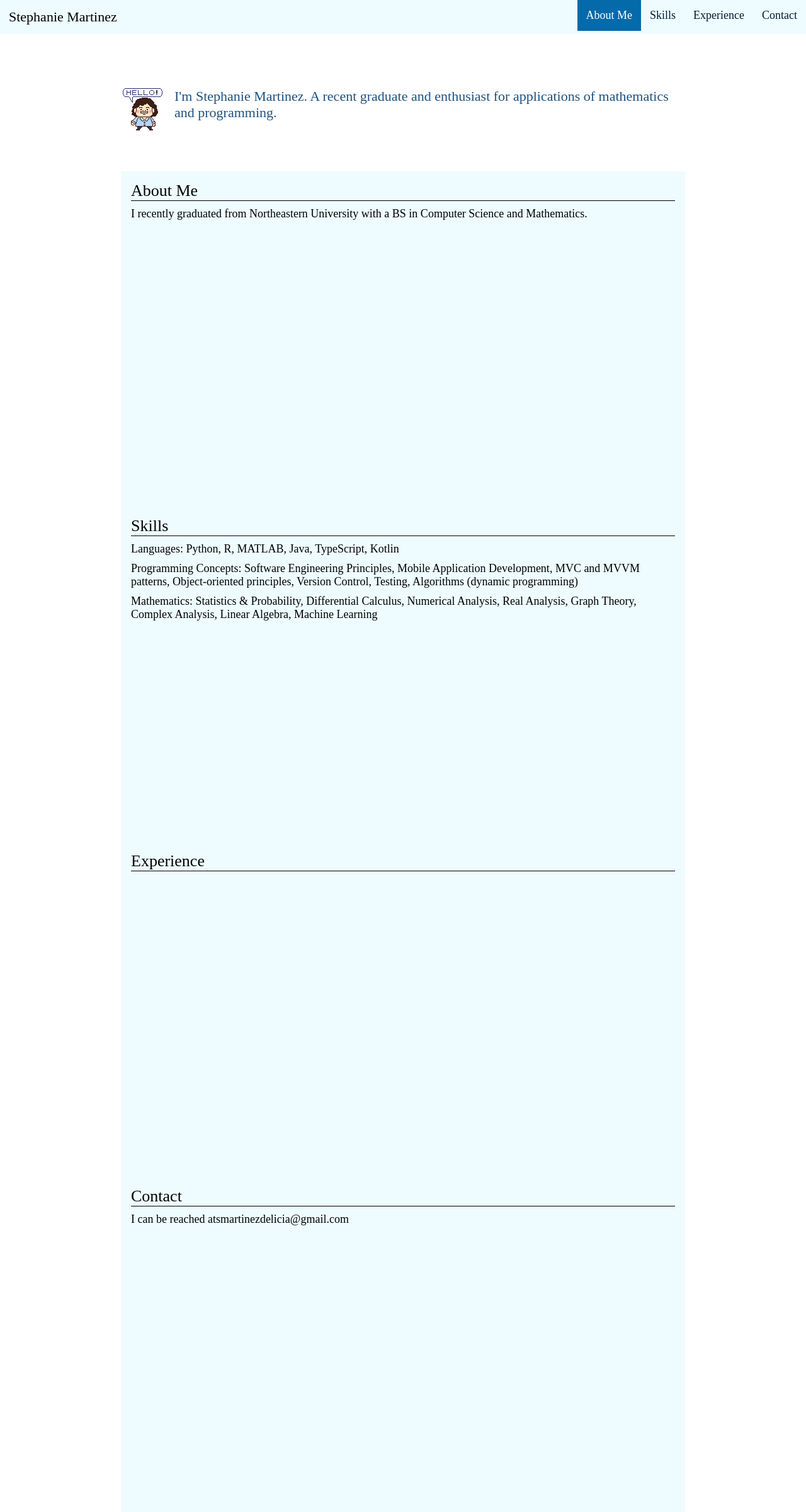
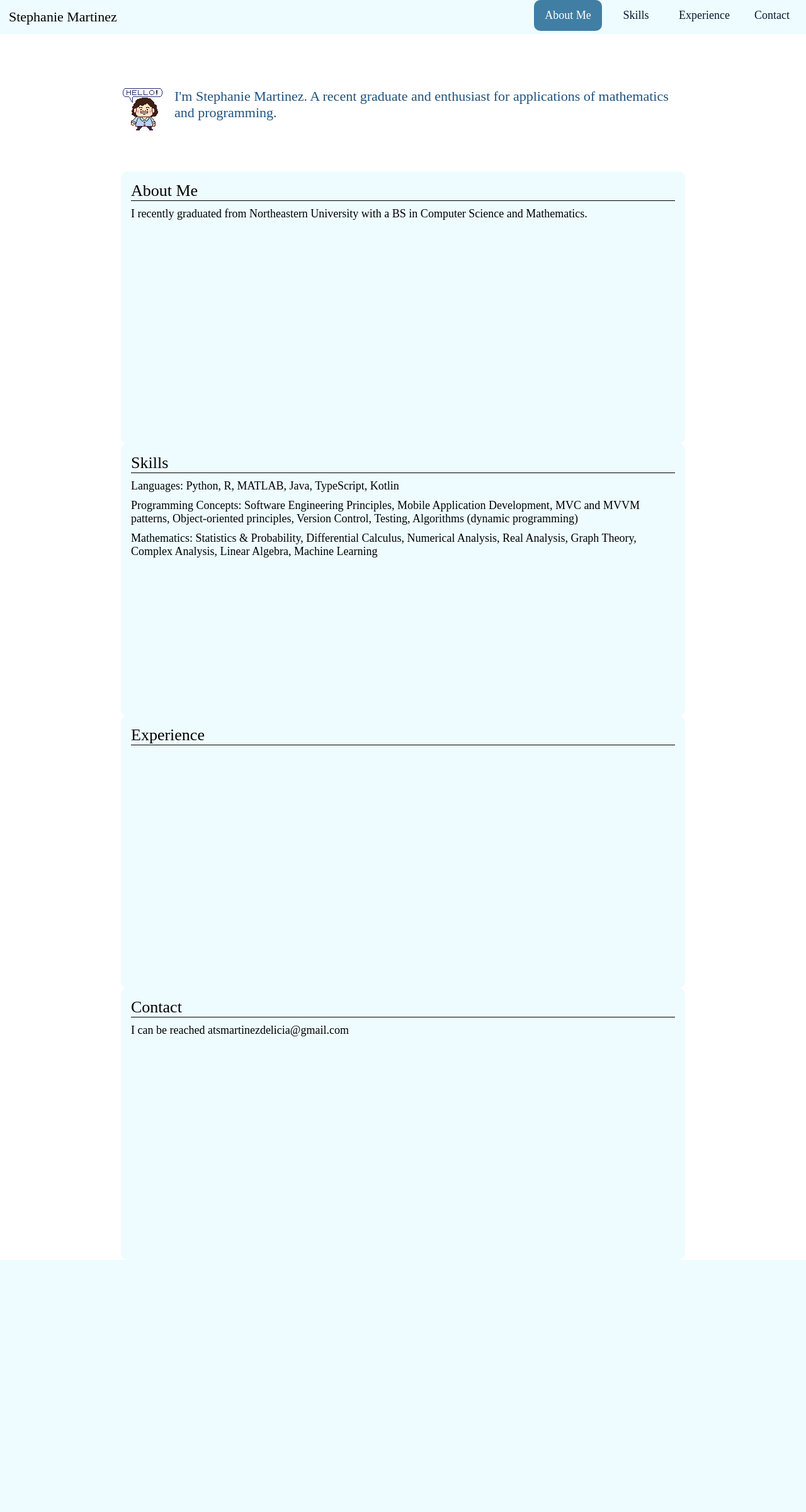
Before and after one commit to Stephanie-Delicia/stephanie-delicia.github.io, a PHP site: page / in a window 1280 px wide. Shown: the whole page at 63% size. After the commit the page ends 2000 px from the top, so only its background shows below. Run offline with PHP 8.4, Linux system fonts and the light colour scheme.

Commit message:
Add files via upload

```diff
--- a/css/styles.css
+++ b/css/styles.css
@@ -41,12 +41,11 @@ body {
     color:#000000;
   }
 
-
-
   #homeNav tab {
     float: right;
     color: #041a32;
     text-align: center;
+    width: 80px;
     display: block;
     padding: 14px;
     text-decoration: none;
@@ -57,12 +56,14 @@ body {
   #homeNav tab:hover {
     background-color: #b6d5e7;
     color: black;
+    border-radius: 10px;
   }
 
   /* Add a color to the active/current link */
   #homeNav tab.active {
-    background-color: #046aaa;
+    background-color: #417ea4;
     color: white;
+    border-radius: 10px;
   }
 
   .content {
@@ -87,7 +88,7 @@ body {
     padding-bottom: 80px;
     overflow: clip;
     font-size: 22px;
-    color:#1d5281
+    color:#1d5281;
   }
 
   /* --------------------- General Content Boxes ---------------- */
@@ -95,10 +96,11 @@ body {
     grid-row: 3;
     background-color: #eefcff;
     overflow: clip;
-    height: 500px;
+    height: 400px;
     top: 200px;
     padding: 16px;
     scroll-margin-top: 5em;
+    border-radius: 10px;
   }
 
   .generalContent header {
@@ -108,7 +110,7 @@ body {
   .generalContent content {
     float: left;
     padding-top: 10px;
-    font-size: 18px;
+    font-size: 18;
   }
 
   .generalContent line {
```
